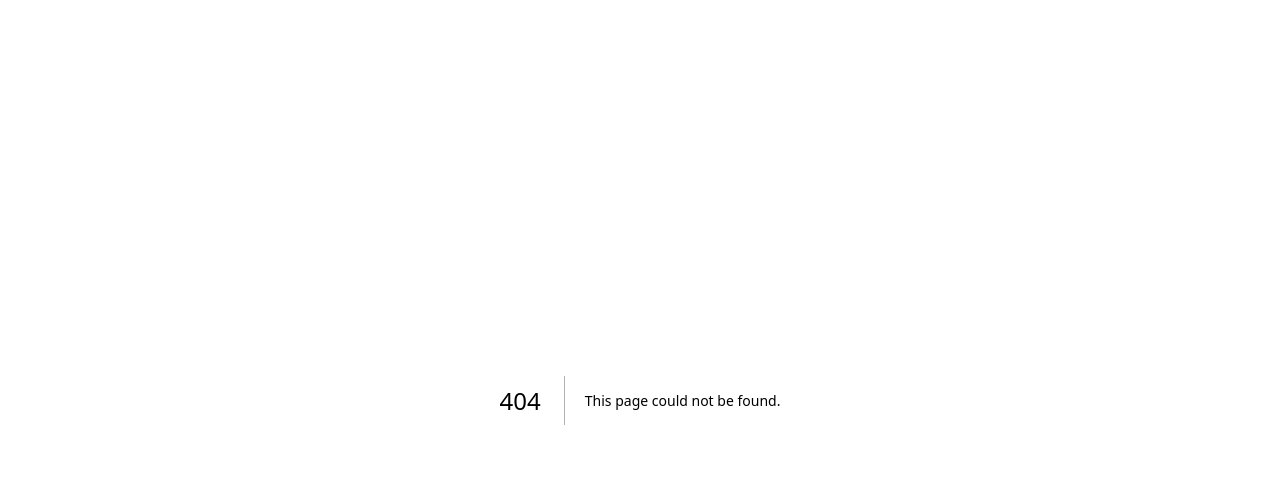
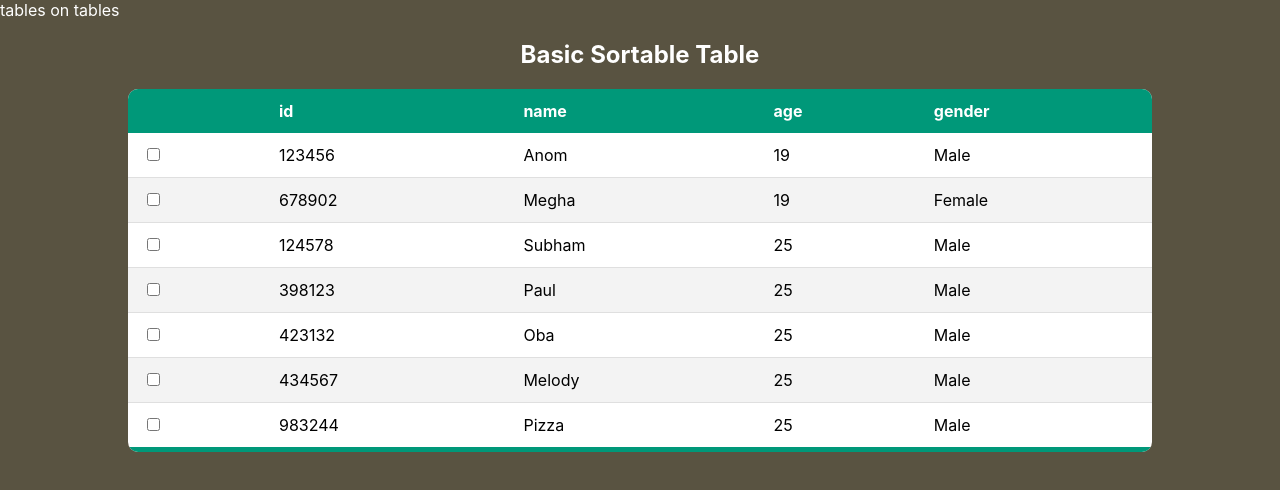
Before and after one commit to obatola/oba, a Next.js app: page /table in a window 1280 px wide. Before the commit this address had no page. Shown: the top 490 px of the page. Built offline with nearby package versions, Linux system fonts and the light colour scheme.

Commit message:
basic table example

```diff
--- /dev/null
+++ b/src/modules/tables/components/basicTable1.module.css
@@ -0,0 +1,57 @@
+.container {
+    width: 100%;
+    display: flex;
+    flex-direction: column;
+    align-items: center;
+    justify-content: center;
+}
+
+.table {
+    background-color: white;
+    width: 80%;
+    border-collapse: collapse;
+    color: black;
+    font-weight: thin;
+    border-radius: 10px;
+    overflow: hidden;
+}
+
+.table tbody {
+    border-bottom: 5px #009879 solid;
+}
+
+.table th,
+.table td {
+    padding: 12px 15px;
+}
+
+.table thead {
+    text-align: left;
+    background-color: #009879;
+    color: white;
+    border-radius: 10px;
+}
+
+.table tr {
+    border-bottom: thin solid #dfdfdf;
+}
+
+.table tr:last-of-type {
+    border-bottom: none;
+}
+
+.table tbody tr:hover {
+    background-color: #f3f3f3 !important;
+    color: #188873;
+    /* font-weight: bold; */
+}
+
+.table tbody :global(.selected-row),
+.table tbody :global(.selected-row):hover {
+    background-color: #009879 !important;
+    color: white !important;
+}
+
+.table tr:nth-child(even) {
+    background-color: #f3f3f3;
+}
--- /dev/null
+++ b/src/modules/tables/components/basicTable1.tsx
@@ -0,0 +1,126 @@
+import { useState } from "react";
+import styles from "./basicTable1.module.css";
+
+interface IObject {
+    id: number;
+    [key: string]: string | number;
+}
+
+interface IProps {
+    data: IObject[];
+    columnKeys: string[];
+}
+
+interface SortPackage {
+    columnKey?: string;
+    sortType: "ascending" | "descending";
+}
+
+const sortAlgorithm =
+    (sortPackage: SortPackage) => (a: IObject, b: IObject) => {
+        const inversion = sortPackage.sortType === "ascending" ? 1 : -1;
+
+        if (sortPackage.columnKey) {
+            if (a[sortPackage.columnKey] > b[sortPackage.columnKey])
+                return 1 * inversion;
+            if (a[sortPackage.columnKey] < b[sortPackage.columnKey])
+                return -1 * inversion;
+        }
+        return 0;
+    };
+
+export const BasicTable1 = ({ data, columnKeys }: IProps) => {
+    const [selected, setSelected] = useState<number>();
+    const [sortedColumn, setSortedColumn] = useState<SortPackage>({
+        columnKey: undefined,
+        sortType: "ascending",
+    });
+
+    const sortedData =
+        sortedColumn.columnKey === undefined
+            ? data
+            : data.sort(sortAlgorithm(sortedColumn));
+
+    const handleSelect =
+        (id: number) => (event: React.FormEvent<HTMLInputElement>) => {
+            event.preventDefault();
+            setSelected((previousId) => {
+                if (id === previousId) {
+                    return undefined;
+                } else {
+                    return id;
+                }
+            });
+        };
+
+    const handleClickHeaderColumn = (columnKey: string) => () => {
+        setSortedColumn((previousSortedColumn) => {
+            if (previousSortedColumn.columnKey === columnKey) {
+                // toggle sort type
+                return {
+                    columnKey,
+                    sortType:
+                        previousSortedColumn.sortType === "ascending"
+                            ? "descending"
+                            : "ascending",
+                };
+            }
+            return { columnKey, sortType: "ascending" };
+        });
+    };
+
+    const getSortIcon = (columnKey: string) => {
+        if (columnKey === sortedColumn.columnKey) {
+            return sortedColumn.sortType === "ascending" ? "▲" : "▼";
+        }
+        return "";
+    };
+
+    return (
+        <div className={styles.container}>
+            <h2>Basic Sortable Table</h2>
+            <table className={styles.table}>
+                <thead>
+                    <tr>
+                        <th></th>
+                        {columnKeys.map((val) => (
+                            <th
+                                key={val}
+                                onClick={handleClickHeaderColumn(val)}
+                            >
+                                {val} {getSortIcon(val)}
+                            </th>
+                        ))}
+                    </tr>
+                </thead>
+                <tbody>
+                    {sortedData.map((entity) => {
+                        const isSelected = entity.id === selected;
+                        return (
+                            <tr
+                                key={entity.id}
+                                className={isSelected ? "selected-row" : ""}
+                            >
+                                <td>
+                                    <input
+                                        onChange={handleSelect(entity.id)}
+                                        type="checkbox"
+                                        key={`${entity.id}-${isSelected}`}
+                                        name={`${entity.id}-select`}
+                                        title={`${entity.id}-select`}
+                                        checked={isSelected}
+                                    />
+                                </td>
+                                {columnKeys.map((key) => (
+                                    <td key={`${entity.id}-${key}`}>
+                                        {entity[key]}
+                                    </td>
+                                ))}
+                            </tr>
+                        );
+                    })}
+                </tbody>
+            </table>
+        </div>
+    );
+};
--- /dev/null
+++ b/src/pages/table.tsx
@@ -0,0 +1,21 @@
+import { BasicTable1 } from "@/modules/tables/components/basicTable1";
+
+export default function TableView() {
+    const data = [
+        { id: 123456, name: "Anom", age: 19, gender: "Male" },
+        { id: 678902, name: "Megha", age: 19, gender: "Female" },
+        { id: 124578, name: "Subham", age: 25, gender: "Male" },
+        { id: 398123, name: "Paul", age: 25, gender: "Male" },
+        { id: 423132, name: "Oba", age: 25, gender: "Male" },
+        { id: 434567, name: "Melody", age: 25, gender: "Male" },
+        { id: 983244, name: "Pizza", age: 25, gender: "Male" },
+    ];
+    const columnKeys = ["id", "name", "age", "gender"];
+
+    return (
+        <div>
+            tables on tables
+            <BasicTable1 data={data} columnKeys={columnKeys} />
+        </div>
+    );
+}
```
